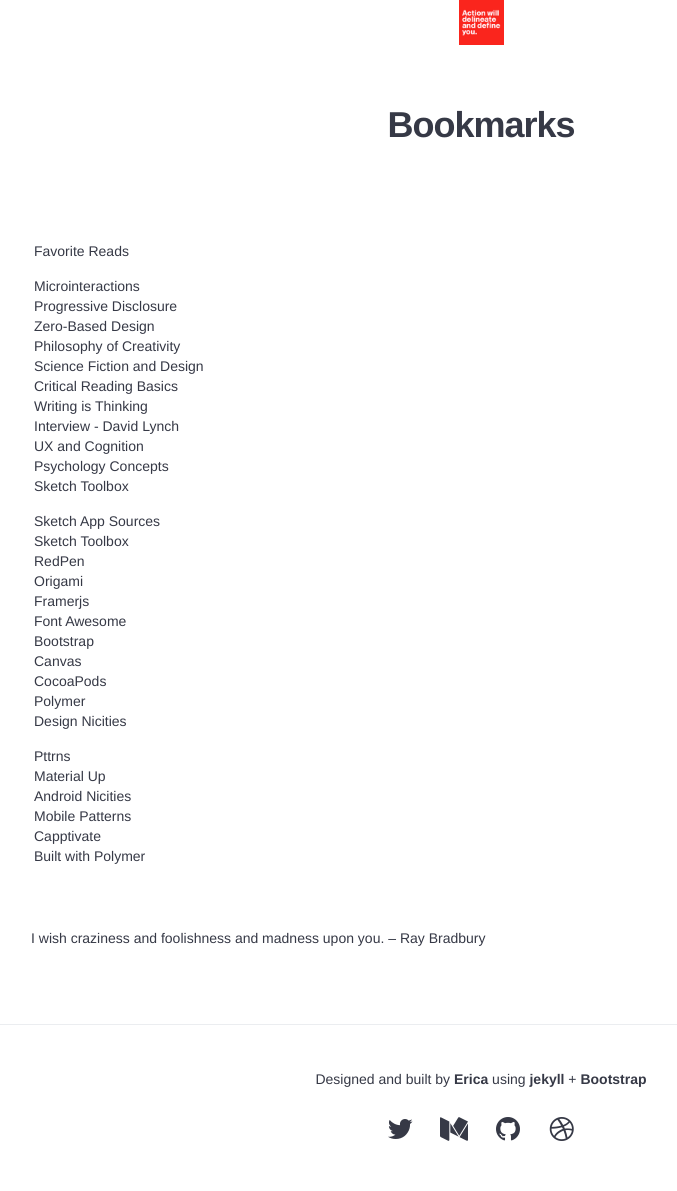
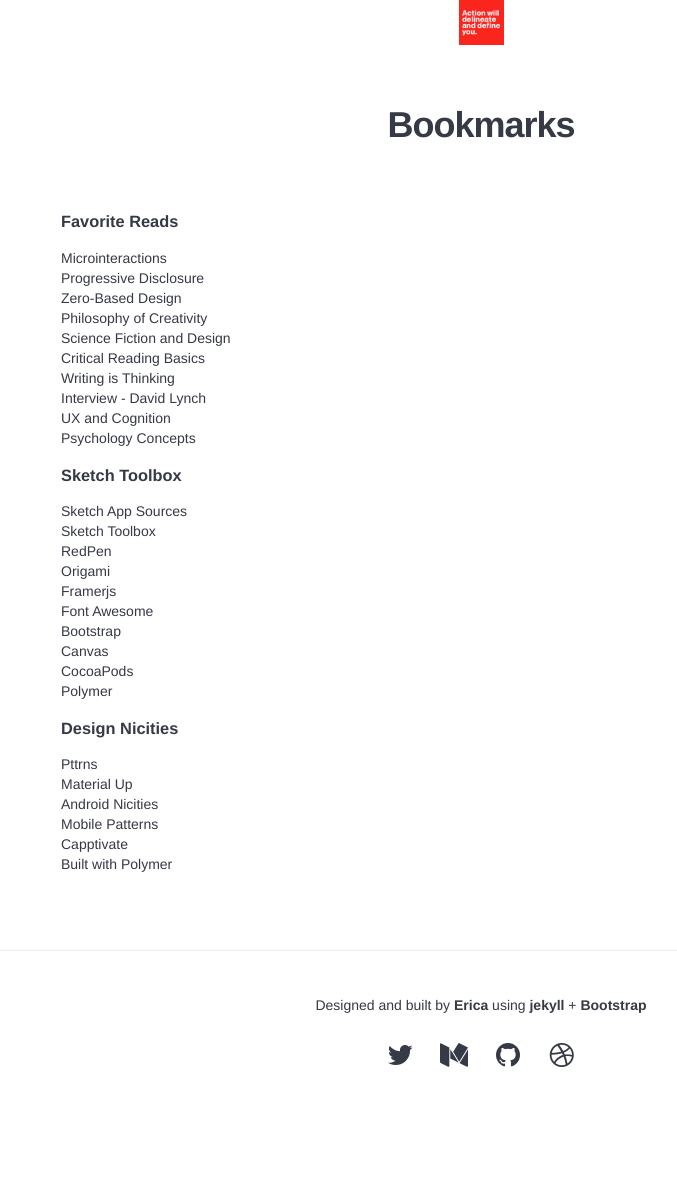
Before and after one commit to EricaJaclynStein/ericajaclynstein.github.io, a Jekyll site: the page built from bookmarks.html, in a window 1280 px wide. Shown: the whole page, without its empty margins (159-836 px from the left). Built offline with Jekyll 4.4.1, drawn with Linux system fonts in a browser that asks for light colours; nearby versions of some CDN libraries; Markdown is read by kramdown in place of the engine named in the settings; after the commit the page ends 1117 px from its top, so only the background shows below that.

Commit message:
fixed bookmarks header styles

```diff
--- a/bookmarks.html
+++ b/bookmarks.html
@@ -4,12 +4,10 @@
 permalink: /bookmarks/
 ---
 
-<table class="table space">
-    <tbody>
-      <tr>
-        <td>
+<div class="row">
+  <div class ="col-lg-12">
     <ul>
-            <p>Favorite Reads</p>
+    <h3>Favorite Reads</h3>
       {% for bookmark in site.data.bookmarks %}
         <li>
           <a class="btn-link" href="{{ bookmark.url }}" target="blank">
@@ -18,7 +16,7 @@
       {% endfor %}
     </ul>
     <ul>
-            <p>Sketch Toolbox</p>
+    <h3>Sketch Toolbox</h3>
       {% for toolbox in site.data.toolbox %}
         <li>
           <a class="btn-link" href="{{ toolbox.url }}" target="blank">
@@ -27,7 +25,7 @@
       {% endfor %}
     </ul>
     <ul>
-            <p>Design Nicities</p>
+    <h3>Design Nicities</h3>
       {% for nicities in site.data.nicities %}
         <li>
           <a class="btn-link" href="{{ nicities.url }}" target="blank">
@@ -35,9 +33,5 @@
         </li>
       {% endfor %}
     </ul>
-        </td>
-      </tr>
-    </tbody>
-</table>
-
-<p>I wish craziness and foolishness and madness upon you. – Ray Bradbury</p>
+  </div>
+</div>
```
Also changed, not shown: 1 other file. Lines whose indentation alone changed are shown as unchanged.
